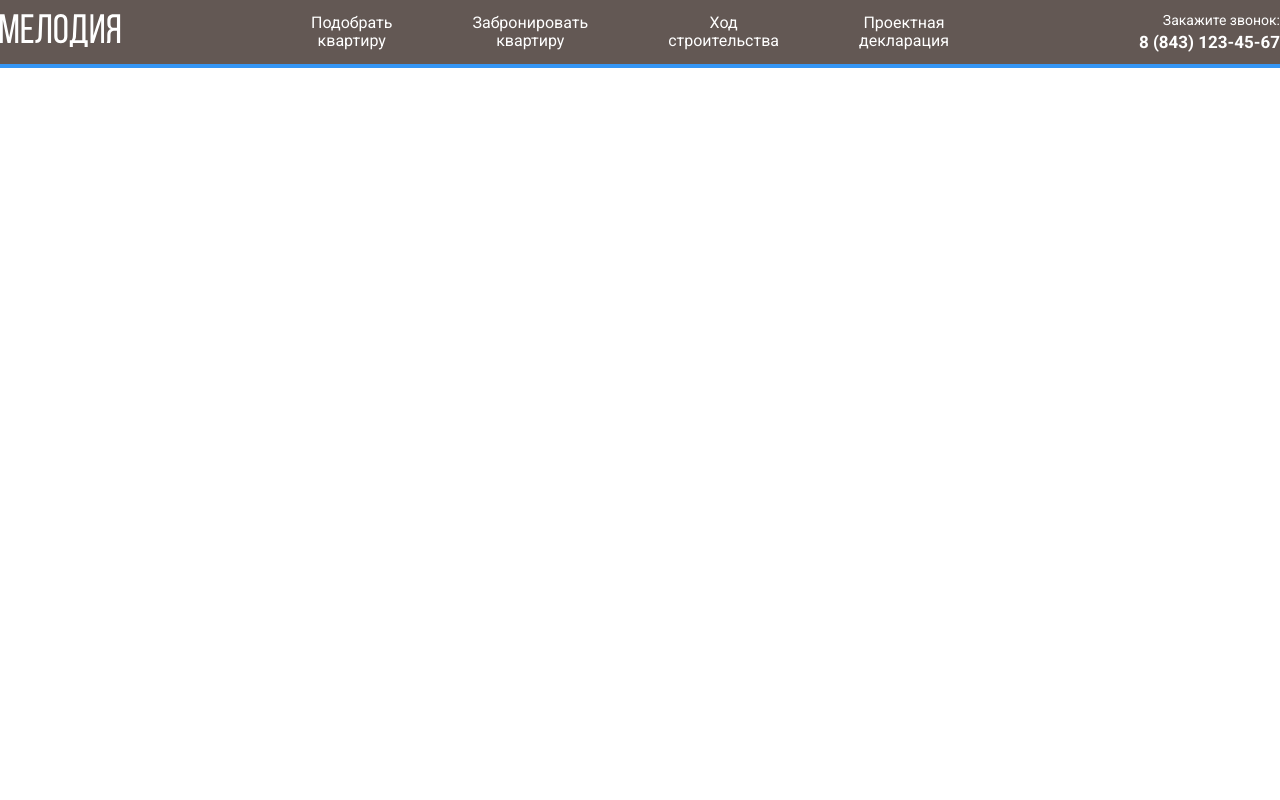
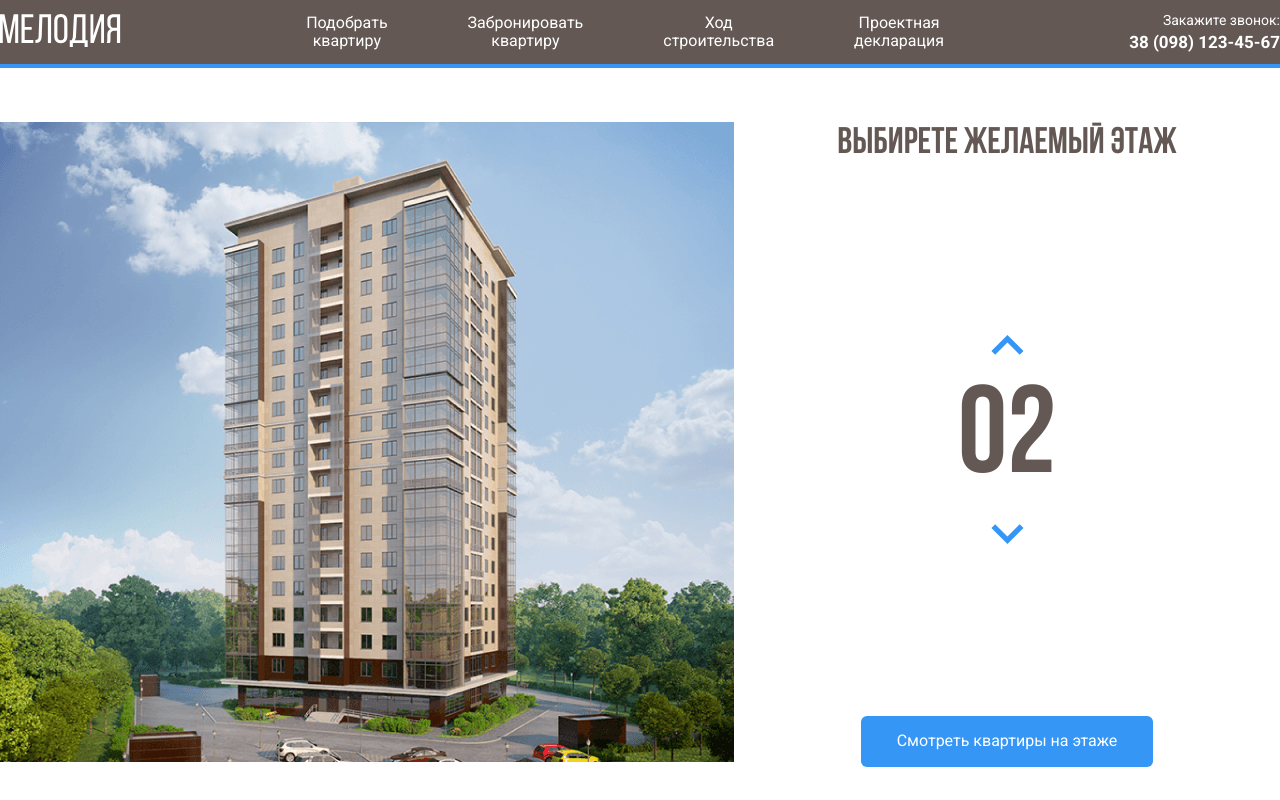
Before and after one commit to UnlimitWEB/Melody, a plain HTML site: page index.html in a window 1280 px wide. Drawn offline with nearby package versions, Linux system fonts and the light colour scheme.

Commit message:
Добавил jQuery

```diff
--- a/css/style.css
+++ b/css/style.css
@@ -1,3 +1,12 @@
+@font-face {
+    font-family: "Bebas Neue Cyrillic";
+    src: local("Bebas Neue Cyrillic"), local("BebasNeueCyrillic"),
+        url("../fonts/BebasNeueCyrillic.woff2") format("woff2"),
+        url("../fonts/BebasNeueCyrillic.woff") format("woff");
+
+    font-display: swap;
+}
+
 * {
     box-sizing: border-box;
 }
@@ -61,3 +70,73 @@ body {
     text-decoration: none;
     color:white;
 }
+
+.main {
+    max-width: 1280px;
+    margin: auto;
+    padding-top: 54px;
+    display: flex;
+    text-align: center;
+}
+
+.main-info {
+    flex-grow: 1;
+    text-align: center;
+    display: flex;
+    flex-direction: column;
+    align-items: center;
+    justify-content: space-between;
+}
+
+.home-image path {
+    opacity: 0;
+    cursor: pointer;
+}
+
+.home-image path:hover {
+    opacity: 1;
+}
+
+.counter-group {
+
+    display: flex;
+    flex-direction: column;
+    align-items: center;
+}
+
+.counter-button {
+    cursor: pointer;
+    background-color: #fff;
+    border: none;
+}
+
+.counter-arrow-down {
+
+    transform: rotateX(180deg);
+}
+
+.main-title {
+    font-family: "Bebas Neue Cyrillic", sans-serif;
+    font-weight: normal;
+    font-size: 37px;
+    line-height: 44px;
+    color: #635854;
+    margin: 0;
+}
+
+.counter {
+    font-family: "Bebas Neue Cyrillic", sans-serif;
+    color: #635854;
+    font-size: 124px;
+    margin-top: 10px;
+    margin-bottom: 10px;
+}
+
+.button-primary {
+    background-color:  #3596F5;
+    border-radius: 6px;
+    color: #fff;
+    border: none;
+    padding: 16px 36px;
+    cursor: pointer;
+}
--- a/index.html
+++ b/index.html
@@ -37,9 +37,60 @@
             </nav>
             <div class="navbar-contacts">
                 <span class="navbar-text">Закажите звонок:</span>
-                <a class="navbar-phone" href="tel:+88431234567">8 (843) 123-45-67</a>
+                <a class="navbar-phone" href="tel:+390981234567">38 (098) 123-45-67</a>
             </div>
         </div>
     </header>
+
+
+    <main class="main">
+        <div class="main-image">
+            <svg class="home-image"
+                width="734" height="640" viewBox="0 0 734 640" fill="none" xmlns="http://www.w3.org/2000/svg" xmlns:xlink="http://www.w3.org/1999/xlink">
+                <rect width="734" height="640" fill="url(#pattern0)"/><defs>
+                <pattern id="pattern0" patternContentUnits="objectBoundingBox" width="1" height="1">
+                <use xlink:href="#image0" transform="translate(-0.00408719) scale(0.0013624 0.0015625)"/>
+                </pattern>
+                <image id="image0" width="740" height="640" xlink:href="img/home.png"/>
+                </defs>
+                <path data-floor="02" d="M222 532L442.8 540L512 526.3V548L443.5 567.7L222 556.7V532Z" fill="#3595F6" fill-opacity="0.75"/>
+                <path data-floor="03" d="M223 531V506L443.3 509.3L513 506V526L443.7 539L223 531Z" fill="#3595F6" fill-opacity="0.75"/>
+                <path data-floor="04" d="M223 505V480H444H513V503L445 510L223 505Z" fill="#3595F6" fill-opacity="0.75"/>
+                <path data-floor="05" d="M223 481V456L444.3 452.3L512 459V481H444" fill="#3595F6" fill-opacity="0.75"/>
+                <path data-floor="06" d="M223 455V429L444.5 425.7L513 436.7V458L444 451.3L223 455Z" fill="#3595F6" fill-opacity="0.75"/>
+                <path data-floor="07" d="M222 428V404.3L443 392L514 415V436.3L443 424L222 428Z" fill="#3595F6" fill-opacity="0.75"/>
+                <path data-floor="08" d="M222 406V381L444.2 364.7L514 393.3V414L443.7 392.3L222 406Z" fill="#3595F6" fill-opacity="0.75"/>
+                <path data-floor="09" d="M222 381V356L444.5 335.7L514 372.3V393L442 364.3L222 381Z" fill="#3595F6" fill-opacity="0.75"/>
+                <path data-floor="10" d="M222 355V331L445 306.3L514 350.3V372L444.7 334L222 355Z" fill="#3595F6" fill-opacity="0.75"/>
+                <path data-floor="11" d="M222 330V306L444.5 277.3L514 328.3V349L443.7 306.7L222 330Z" fill="#3595F6" fill-opacity="0.75"/>
+                <path data-floor="12" d="M221 306V282L443.3 249L514 308.3V328L444 277.3L221 306Z" fill="#3595F6" fill-opacity="0.75"/>
+                <path data-floor="13" d="M222 281V257L443.2 222L513 286V307L444.3 248.7L222 281Z" fill="#3595F6" fill-opacity="0.75"/>
+                <path data-floor="14" d="M222 257V232L444.3 194L513 264.3V285L444 221L222 257Z" fill="#3595F6" fill-opacity="0.75"/>
+                <path data-floor="15" d="M222 231V206L442.8 162.3L513 241.3V264L444 190.7L222 231Z" fill="#3595F6" fill-opacity="0.75"/>
+                <path data-floor="16" d="M223 207V182L443 134L513 219V242L442.3 162.7L223 207Z" fill="#3595F6" fill-opacity="0.75"/>
+                <path data-floor="17" d="M222 182V157L441.8 105L513 197.3V220L443.3 133.7L222 182Z" fill="#3595F6" fill-opacity="0.75"/>
+                <path data-floor="18" d="M222 157V131L444 74.3L513 176V197L443.7 105.3L222 157Z" fill="#3595F6" fill-opacity="0.75"/>
+                </svg>
+
+        </div>
+        <div class="main-info">
+            <h2 class="main-title">Выбирете желаемый этаж</h2>
+            <div class="counter-group">
+                <button class="counter-button counter-up">
+                    <img class="counter-arrow counter-arrow-up " src="img/arrow.svg" alt="arrow-up">
+                </button>
+                <span class="counter">02</span>
+                <button class="counter-button counter-down">
+                    <img class="counter-arrow counter-arrow-down " src="img/arrow.svg" alt="arrow-down">
+                </button>
+            </div>
+            <button class="button button-primary">Смотреть квартиры на этаже</button>
+        </div>
+    </main>
+
+    <script src="https://code.jquery.com/jquery-3.6.0.min.js"
+    integrity="sha256-/xUj+3OJU5yExlq6GSYGSHk7tPXikynS7ogEvDej/m4="
+    crossorigin="anonymous"></script>
+<script src="js/main.js"></script>
 </body>
 </html>
--- /dev/null
+++ b/js/main.js
@@ -0,0 +1,7 @@
+$(document).ready(function () {
+    var currentFloor = 2;
+    $(".home-image path").on('mouseover', function() {
+        currentFloor = $(this).attr('data-floor');
+        $(".counter").text(currentFloor);
+    });
+});
```
Also changed, not shown: fonts/BebasNeueCyrillic.woff (added), fonts/BebasNeueCyrillic.woff2 (added), img/Group 3.svg (added), img/arrow.svg (added), img/home.png (added).
